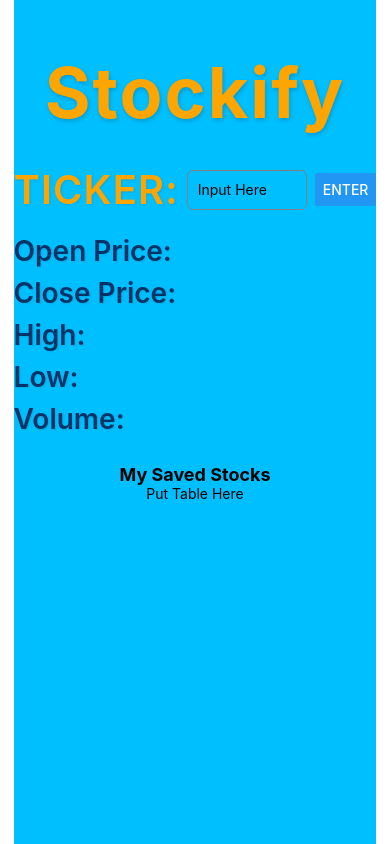
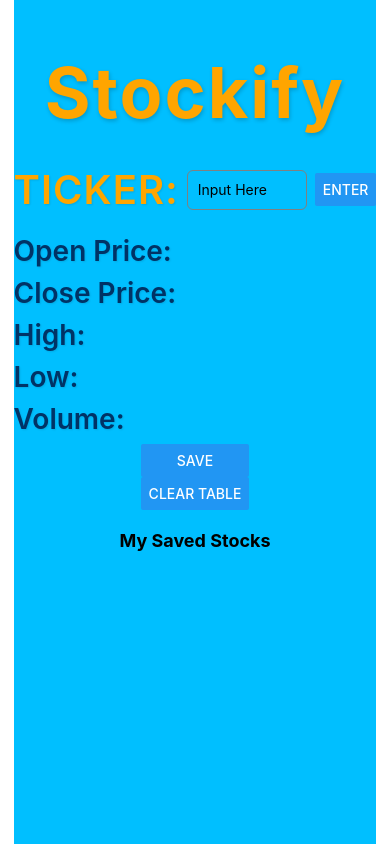
Before and after one commit to ainsleypyle/Stockify, a React Native app: screen / in a window 390 px wide. Built offline with nearby package versions, Linux system fonts and the light colour scheme.

Commit message:
Added the save button, table, and clear button

```diff
--- a/Home.js
+++ b/Home.js
@@ -9,6 +9,8 @@ export default function Home() {
   const [high, setHigh] = useState("");
   const [low, setLow] = useState("");
   const [volume, setVolume] = useState("");
+  const [savedStocks, setSavedStocks] = useState([]);
+
 
   function getFromApi() {
     console.log(`https://financialdata.net/api/v1/stock-prices?identifier=${inputTicker}&key=59f9a36a77655275b354e33bde88c00f`);
@@ -25,6 +27,20 @@ export default function Home() {
         console.error(error);
       });
   }
+
+  function handleSave() {
+    const newStock = {
+      ticker: inputTicker,
+      closePrice: closePrice,
+      volume: volume,
+    };
+    setSavedStocks([...savedStocks, newStock]);
+  }
+
+  function handleClear() {
+    setSavedStocks([]);
+  }
+
 
   return (
     <View style={styles.container}>
@@ -46,8 +62,19 @@ export default function Home() {
       <Text style={styles.priceTitle}>Low: <Text style={styles.priceValue}>{low}</Text></Text>
       <Text style={styles.priceTitle}>Volume: <Text style={styles.priceValue}>{volume}</Text></Text>
 
+      <View style={styles.buttonContainer}>
+        <Button title="Save" onPress={handleSave} />
+        <Button title="Clear Table" onPress={handleClear} />
+      </View>
+
       <Text style={styles.subtitle}>My Saved Stocks</Text>
-      <Text>Put Table Here</Text>
+
+      {savedStocks.map((stock, index) => (
+        <View key={index}>
+          <Text>{stock.ticker}: Close {stock.closePrice}, Volume {stock.volume}</Text>
+        </View>
+      ))}
+
     </View>
   );
 }
```
